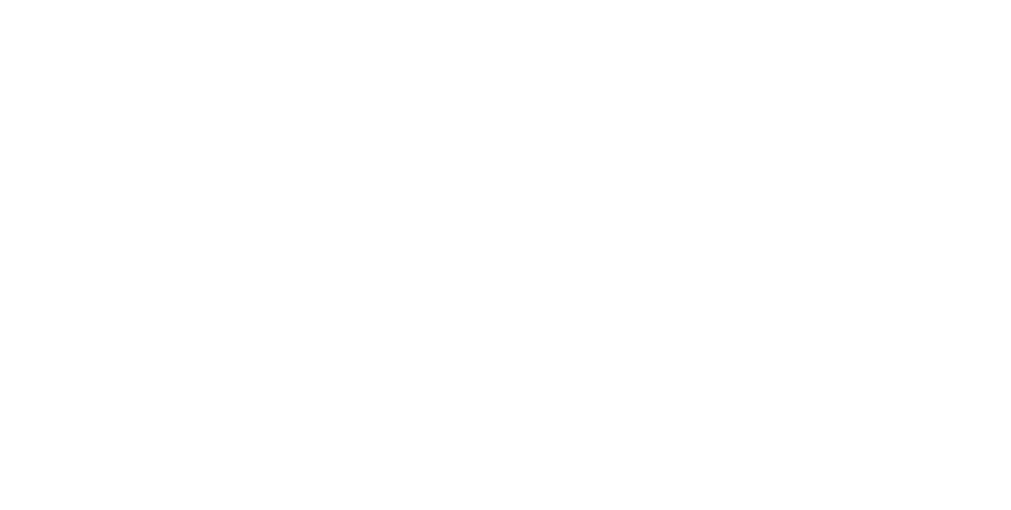
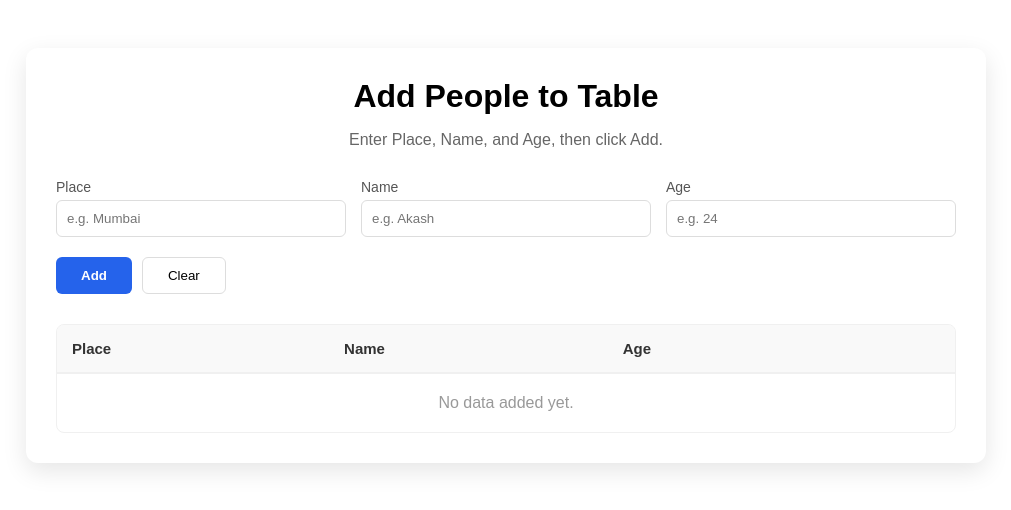
Before and after one commit to Vaishnavi213460/React-Mini-Buildout, a React (Vite) app: page /add-people in a window 1280 px wide. Before the commit this address had no page. Shown: the top 510 px of the page, without its empty margins (134-1145 px from the left). Built offline with nearby package versions, Linux system fonts and the light colour scheme.

Commit message:
people table

```diff
--- a/src/App.jsx
+++ b/src/App.jsx
@@ -8,6 +8,7 @@
 import EvenOddChecker from './components/EvenOddChecker';
 import DynamicList from './components/DynamicList';
 import SquareAndCircle from './components/SquareAndCircle';
+import AddPeopleTable from './components/AddPeopleTable';
 
 function App() {
   return (
@@ -22,6 +23,7 @@
           <Route path="/check-parity" element={<EvenOddChecker />} />
           <Route path="/dynamic-list" element={<DynamicList />} />
           <Route path="/square-and-circle" element={<SquareAndCircle />} />
+          <Route path="/add-people" element={<AddPeopleTable />} />
         </Routes>
       </div>
     </Router>
--- /dev/null
+++ b/src/components/AddPeopleTable.jsx
@@ -0,0 +1,99 @@
+import React, { useState } from 'react';
+
+const AddPeopleTable = () => {
+  const [people, setPeople] = useState([]);
+  const [formData, setFormData] = useState({ place: '', name: '', age: '' });
+
+  const handleChange = (e) => {
+    const { name, value } = e.target;
+    setFormData({ ...formData, [name]: value });
+  };
+
+  const handleAdd = () => {
+    if (formData.place && formData.name && formData.age) {
+      setPeople([...people, formData]);
+      handleClear();
+    }
+  };
+
+  const handleClear = () => {
+    setFormData({ place: '', name: '', age: '' });
+  };
+
+  const handleRemove = (indexToRemove) => {
+    setPeople(people.filter((_, index) => index !== indexToRemove));
+  };
+
+  return (
+    <div style={{ padding: '40px', display: 'flex', justifyContent: 'center', fontFamily: 'Arial, sans-serif' }}>
+      <div style={{ width: '100%', maxWidth: '900px', padding: '30px', borderRadius: '12px', boxShadow: '0 8px 24px rgba(0,0,0,0.1)', backgroundColor: '#fff' }}>
+        <h1 style={{ textAlign: 'center', margin: '0' }}>Add People to Table</h1>
+        <p style={{ textAlign: 'center', color: '#666', marginBottom: '30px' }}>Enter Place, Name, and Age, then click Add.</p>
+
+        {/* Form Section */}
+        <div style={{ display: 'flex', gap: '15px', marginBottom: '20px' }}>
+          <div style={{ flex: 1 }}>
+            <label style={labelStyle}>Place</label>
+            <input style={inputStyle} name="place" placeholder="e.g. Mumbai" value={formData.place} onChange={handleChange} />
+          </div>
+          <div style={{ flex: 1 }}>
+            <label style={labelStyle}>Name</label>
+            <input style={inputStyle} name="name" placeholder="e.g. Akash" value={formData.name} onChange={handleChange} />
+          </div>
+          <div style={{ flex: 1 }}>
+            <label style={labelStyle}>Age</label>
+            <input style={inputStyle} name="age" placeholder="e.g. 24" value={formData.age} onChange={handleChange} />
+          </div>
+        </div>
+
+        <div style={{ display: 'flex', gap: '10px', marginBottom: '30px' }}>
+          <button onClick={handleAdd} style={addBtnStyle}>Add</button>
+          <button onClick={handleClear} style={clearBtnStyle}>Clear</button>
+        </div>
+
+        {/* Table Section */}
+        <div style={{ border: '1px solid #f0f0f0', borderRadius: '8px', overflow: 'hidden' }}>
+          <table style={{ width: '100%', borderCollapse: 'collapse', textAlign: 'left' }}>
+            <thead style={{ backgroundColor: '#f9f9f9' }}>
+              <tr>
+                <th style={thStyle}>Place</th>
+                <th style={thStyle}>Name</th>
+                <th style={thStyle}>Age</th>
+                <th style={thStyle}></th>
+              </tr>
+            </thead>
+            <tbody>
+              {people.length === 0 ? (
+                <tr>
+                  <td colSpan="4" style={{ padding: '20px', textAlign: 'center', color: '#999' }}>No data added yet.</td>
+                </tr>
+              ) : (
+                people.map((person, index) => (
+                  <tr key={index} style={{ borderTop: '1px solid #f0f0f0' }}>
+                    <td style={tdStyle}>{person.place}</td>
+                    <td style={tdStyle}>{person.name}</td>
+                    <td style={tdStyle}>{person.age}</td>
+                    <td style={tdStyle}>
+                      <button onClick={() => handleRemove(index)} style={removeBtnStyle}>Remove</button>
+                    </td>
+                  </tr>
+                ))
+              )}
+            </tbody>
+          </table>
+        </div>
+      </div>
+    </div>
+  );
+};
+
+// Styles
+const labelStyle = { display: 'block', marginBottom: '5px', fontSize: '14px', color: '#555' };
+const inputStyle = { width: '100%', padding: '10px', borderRadius: '6px', border: '1px solid #ddd', boxSizing: 'border-box' };
+const thStyle = { padding: '15px', fontSize: '15px', color: '#333', borderBottom: '2px solid #f0f0f0' };
+const tdStyle = { padding: '15px', fontSize: '14px' };
+const addBtnStyle = { padding: '10px 25px', backgroundColor: '#2563eb', color: 'white', border: 'none', borderRadius: '6px', cursor: 'pointer', fontWeight: 'bold' };
+const clearBtnStyle = { padding: '10px 25px', backgroundColor: '#fff', border: '1px solid #ddd', borderRadius: '6px', cursor: 'pointer' };
+const removeBtnStyle = { padding: '6px 15px', backgroundColor: '#fee2e2', color: '#991b1b', border: 'none', borderRadius: '6px', cursor: 'pointer' };
+
+export default AddPeopleTable;
--- a/src/components/Home.jsx
+++ b/src/components/Home.jsx
@@ -29,6 +29,9 @@
         <li style={{ padding: '10px', border: '1px solid #ddd', marginBottom: '10px', borderRadius: '5px' }}>
             <Link to="/square-and-circle" style={{ textDecoration: 'none', color: '#007bff', fontSize: '18px' }}>📝 Square & Circle</Link>
         </li>
+        <li style={{ padding: '10px', border: '1px solid #ddd', marginBottom: '10px', borderRadius: '5px' }}>
+            <Link to="/add-people" style={{ textDecoration: 'none', color: '#007bff', fontSize: '18px' }}>📝 Add People</Link>
+        </li>
       </ul>
     </div>
   );
```
